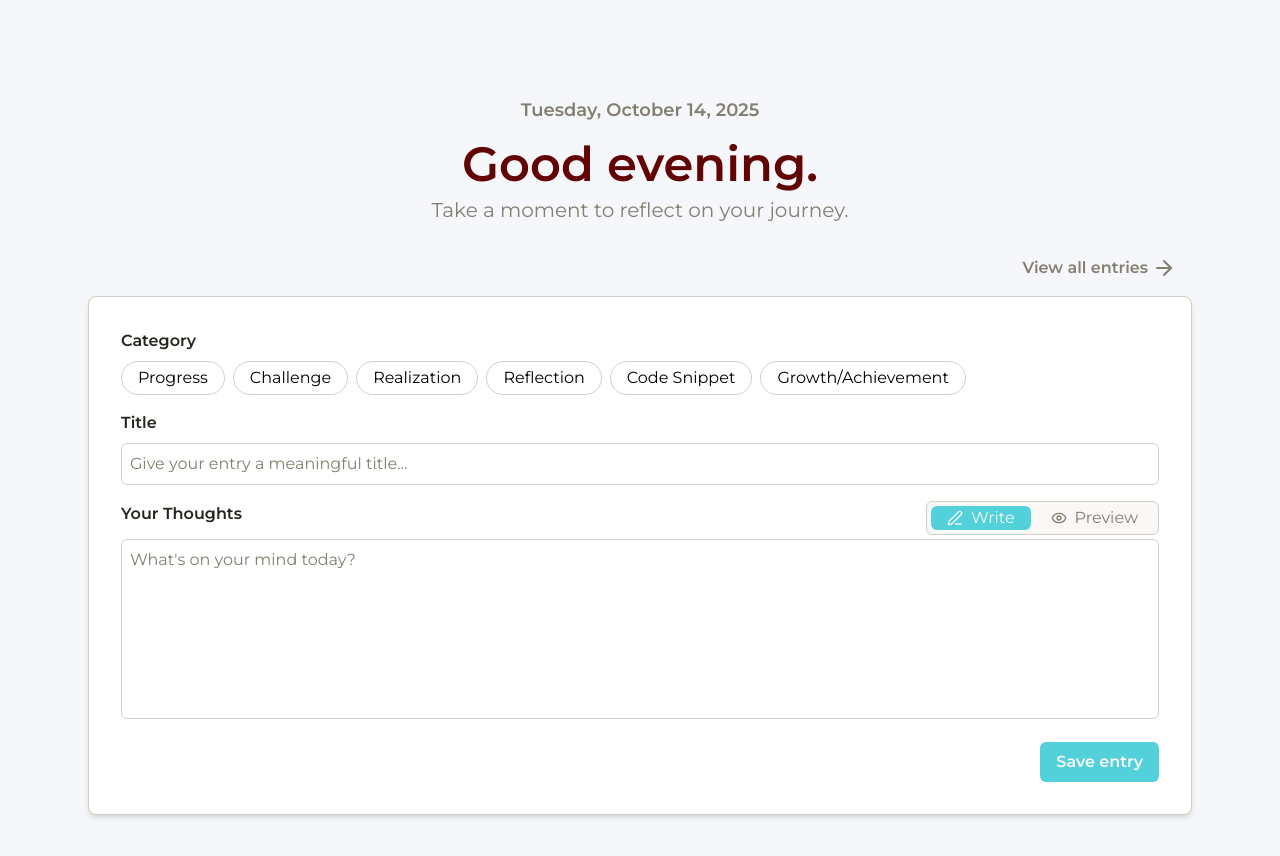
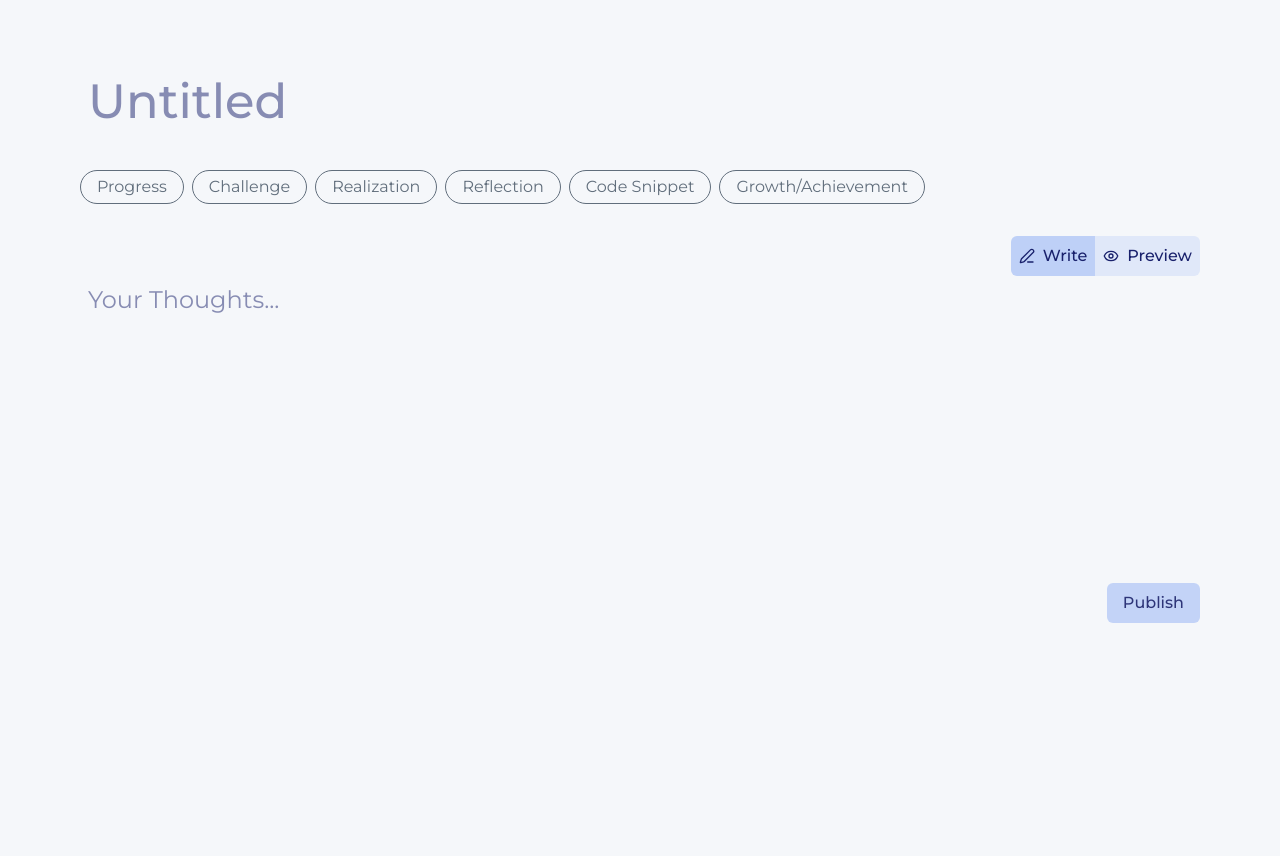
Before and after one commit to jawadvajeeh/edb, a Next.js app: page /write in a window 1280 px wide. Shown: the top 856 px of the page. After the commit the page ends 800 px from the top, so only its background shows below. Built offline with nearby package versions, Linux system fonts and the light colour scheme.

Commit message:
Revamp write page

```diff
--- a/package.json
+++ b/package.json
@@ -11,11 +11,13 @@
   },
   "dependencies": {
     "class-variance-authority": "^0.7.1",
+    "clsx": "^2.1.1",
     "lucide-react": "^0.546.0",
     "next": "15.5.5",
     "react": "19.1.0",
     "react-dom": "19.1.0",
-    "react-markdown": "^10.1.0"
+    "react-markdown": "^10.1.0",
+    "tailwind-merge": "^3.3.1"
   },
   "devDependencies": {
     "@eslint/eslintrc": "^3",
--- a/src/app/(dashboard)/write/page.tsx
+++ b/src/app/(dashboard)/write/page.tsx
@@ -1,13 +1,14 @@
 'use client';
 
+import React from 'react';
+import { EntryTitleInput } from '@/components/features/entry-title-input';
 import { MainContainer } from '@/components/layout/main-container';
+import { Navbar } from '@/components/layout/navbar';
 import AutoResizeTextarea from '@/components/ui/auto-resize-textarea';
 import { ToggleGroupItem, ToggleGroupRoot } from '@/components/ui/toggle-group';
-import { formatDateReadable, getGreeting } from '@/lib/utils';
-import { ArrowRight, Eye, PenLine } from 'lucide-react';
-import Link from 'next/link';
-import React from 'react';
 import Markdown from 'react-markdown';
+import { Button } from '@/components/ui/button';
+import { Eye, PenLine, SendHorizontal } from 'lucide-react';
 
 const categories = [
   {
@@ -39,41 +40,38 @@ const categories = [
 type Mode = 'write' | 'preview';
 
 function Write() {
+  const [title, setTitle] = React.useState('');
   const [category, setCategory] = React.useState<string | null>(null);
   const [mode, setMode] = React.useState<Mode>('write');
   const [content, setContent] = React.useState('');
+  const [isSubmitEnabled, setIsSubmitEnabled] = React.useState(false);
+
+  React.useEffect(() => {
+    if (category !== null && content !== '' && title !== '') {
+      setIsSubmitEnabled(true);
+    } else {
+      setIsSubmitEnabled(false);
+    }
+  }, [category, content, title]);
+
+  function handleSubmit() {
+    alert('Submit');
+  }
 
   return (
+    <div>
+      <Navbar />
       <MainContainer>
-      <div className="flex flex-col items-center px-2 py-2 md:py-24">
-        <div className="flex flex-col items-center gap-4">
-          <h3 className="text-text100 font-semibold md:text-lg">{formatDateReadable()}</h3>
-          <div className="flex flex-col items-center gap-2">
-            <h1 className="text-supporting100 text-center text-4xl font-semibold md:text-5xl">
-              {getGreeting()}
-            </h1>
-            <p className="text-text100 text-lg md:text-xl">
-              Take a moment to reflect on your journey.
-            </p>
-          </div>
-        </div>
-        <div className="mt-4 flex w-full justify-end gap-1 p-4">
-          <Link className="text-text100 font-semibold" href="/entries">
-            View all entries
-          </Link>
-          <ArrowRight color="hsl(41, 8%, 48%)" />
-        </div>
-        <div className="border-border100 flex w-full flex-col gap-4 rounded-lg border bg-white p-4 shadow-md md:p-8">
-          <div>
-            <h4 className="text-text500 mb-2 font-semibold">Category</h4>
+        <EntryTitleInput type="text" value={title} onChange={(e) => setTitle(e.target.value)} />
+        <div className="mt-8">
           <ToggleGroupRoot
-              className="flex flex-wrap gap-2"
             value={category}
             onValueChange={setCategory}
+            className="flex flex-wrap gap-2"
           >
             {categories.map((cat) => (
               <ToggleGroupItem
-                  className="border-border100 data-[state=on]:bg-primary100 data-[state=on]:text-bg100 rounded-full border px-2 py-1 md:px-4"
+                className="border-cool-grey-500 text-cool-grey-500 rounded-full border px-2 py-1 transition-colors data-[state=on]:border-indigo-900 data-[state=on]:bg-indigo-100 data-[state=on]:font-medium data-[state=on]:text-indigo-900 md:px-4"
                 key={cat.value}
                 value={cat.value}
               >
@@ -82,55 +80,61 @@ function Write() {
             ))}
           </ToggleGroupRoot>
         </div>
-          <div>
-            <h4 className="text-text500 mb-2 font-semibold">Title</h4>
-            <input
-              className="my-input placeholder-text100 w-full"
-              placeholder="Give your entry a meaningful title..."
-            />
+        <div className="my-8">
+          <div className="flex w-full justify-end">
+            <div className="flex rounded-md">
+              <Button
+                onClick={() => setMode('write')}
+                data-mode={mode}
+                className="flex items-center gap-2 rounded-r-none font-medium data-[mode=preview]:bg-indigo-50"
+              >
+                <PenLine size={16} />
+                <span className="hidden md:block">Write</span>
+              </Button>
+              <Button
+                onClick={() => setMode('preview')}
+                data-mode={mode}
+                className="flex items-center gap-2 rounded-l-none font-medium data-[mode=write]:bg-indigo-50"
+              >
+                <Eye size={16} />
+                <span className="hidden md:block">Preview</span>
+              </Button>
+            </div>
           </div>
           <div>
-            <div className="mb-1 flex items-center justify-between">
-              <h4 className="text-text500 mb-2 font-semibold">Your Thoughts</h4>
-              <div className="bg-bg100 border-border100 text-text100 flex items-center gap-1 rounded-md border p-1">
-                <button
-                  data-mode={mode}
-                  onClick={() => setMode('write')}
-                  className="data-[mode=write]:bg-primary100 data-[mode=write]:text-bg100 flex items-center gap-2 rounded-md px-4"
-                >
-                  <PenLine size={16} />
-                  Write
-                </button>
-                <button
-                  data-mode={mode}
-                  onClick={() => setMode('preview')}
-                  className="data-[mode=preview]:bg-primary100 data-[mode=preview]:text-bg100 flex items-center gap-2 rounded-sm px-4"
-                >
-                  <Eye size={16} />
-                  Preview
-                </button>
-              </div>
-            </div>
             {mode === 'write' ? (
               <AutoResizeTextarea
+                onChange={(e) => setContent(e.target.value)}
                 value={content}
-                minHeight="180px"
-                className="my-input placeholder-text100 w-full"
-                placeholder="What's on your mind today?"
-                onChange={(e) => setContent(e.target.value)}
+                minHeight="300px"
+                placeholder="Your Thoughts..."
+                className="text-cool-grey-800 w-full rounded-md bg-transparent p-2 text-xl placeholder-indigo-900/50 outline-none md:text-2xl"
               />
             ) : (
-              <div className="border-border100 bg-bg100 prose min-h-[200px] max-w-none rounded-md border p-2">
+              <div className="prose-brand min-h-[300px] w-full rounded-md p-2">
+                {content ? (
                   <Markdown>{content}</Markdown>
+                ) : (
+                  <p className="text-cool-grey-300 p-4 text-center text-xl italic md:text-2xl">
+                    Start writing to preview your content
+                  </p>
+                )}
               </div>
             )}
-          </div>
             <div className="flex justify-end">
-            <button className="btn-primary w-full px-4 md:w-auto">Save entry</button>
+              <Button
+                onClick={handleSubmit}
+                disabled={!isSubmitEnabled}
+                className="flex items-center gap-2 px-4 font-medium"
+              >
+                <SendHorizontal color="#19216c" className="md:hidden" strokeWidth={1.5} size={16} />
+                <span className="hidden md:block">Publish</span>
+              </Button>
             </div>
           </div>
         </div>
       </MainContainer>
+    </div>
   );
 }
 
--- a/src/app/globals.css
+++ b/src/app/globals.css
@@ -134,10 +134,12 @@ body {
   background-color: var(--color-cool-grey-50);
 }
 
-.my-input {
-  @apply border-border100 focus:outline-border500 rounded-md border p-2 outline-none focus:outline-1 focus:outline-solid;
+.prose-brand {
+  @apply prose max-w-none;
+
+  font-family: inherit;
+  --tw-prose-body: var(--color-cool-grey-800);
+  --tw-prose-headings: var(--color-indigo-900);
+  --tw-prose-pre-code: var(--color-indigo-50);
+  --tw-prose-pre-bg: var(--color-indigo-950);
 }
-
-.btn-primary {
-  @apply bg-primary100 text-bg100 rounded-md py-2 font-semibold;
-}
--- /dev/null
+++ b/src/components/features/entry-title-input.tsx
@@ -0,0 +1,14 @@
+type InputProps = React.InputHTMLAttributes<HTMLInputElement>;
+
+function EntryTitleInput(props: InputProps) {
+  return (
+    <input
+      className="inline-block w-full rounded-md bg-transparent p-2 text-3xl font-medium text-indigo-900 placeholder-indigo-900/50 outline-indigo-200 transition-all duration-100 ease-in-out focus:outline-2 md:text-5xl"
+      placeholder="Untitled"
+      maxLength={200}
+      {...props}
+    />
+  );
+}
+
+export { EntryTitleInput };
--- a/src/components/ui/button.tsx
+++ b/src/components/ui/button.tsx
@@ -1,15 +1,23 @@
+import { cn } from '@/lib/utils';
 import { cva, VariantProps } from 'class-variance-authority';
 import React from 'react';
 
-function cn(...classes: Array<string | undefined | null | false>) {
-  return classes.filter(Boolean).join(' ');
-}
-
-const base = '';
+const base = 'text-indigo-900 rounded-md disabled:opacity-90';
 
 export const buttonVariants = cva(base, {
-  variants: {},
-  defaultVariants: {},
+  variants: {
+    variant: {
+      primary: 'bg-indigo-100',
+    },
+    size: {
+      base: 'text-base p-2',
+      small: 'text-sm px-2 py-1',
+    },
+  },
+  defaultVariants: {
+    variant: 'primary',
+    size: 'base',
+  },
 });
 
 type VariantPropsOfButton = VariantProps<typeof buttonVariants>;
@@ -17,9 +25,16 @@ type VariantPropsOfButton = VariantProps<typeof buttonVariants>;
 type ButtonProps = React.ButtonHTMLAttributes<HTMLButtonElement> & VariantPropsOfButton;
 
 export const Button = React.forwardRef<HTMLButtonElement, ButtonProps>(
-  ({ className, children, ...rest }, ref) => {
+  ({ className, children, variant, size, disabled, ...rest }, ref) => {
+    const isDisabled = disabled;
     return (
-      <button ref={ref} className={cn(buttonVariants({}), className)} {...rest}>
+      <button
+        aria-disabled={isDisabled ? true : undefined}
+        ref={ref}
+        disabled={isDisabled}
+        className={cn(buttonVariants({ variant, size }), className)}
+        {...rest}
+      >
         {children}
       </button>
     );
--- /dev/null
+++ b/src/components/ui/card.tsx
@@ -0,0 +1,18 @@
+import { cn } from '@/lib/utils';
+
+type CardProps = {
+  children: React.ReactNode;
+} & React.HTMLAttributes<HTMLDivElement>;
+// className="border-border100 flex w-full flex-col gap-4 rounded-lg border bg-white p-4 shadow-md md:p-8"
+
+const base = 'flex flex-col p-4 md:p-8 bg-cool-grey-50 rounded-xl gap-4';
+
+function Card({ children, className, ...props }: CardProps) {
+  return (
+    <div {...props} className={cn(base, className)}>
+      {children}
+    </div>
+  );
+}
+
+export { Card };
--- a/src/lib/utils.ts
+++ b/src/lib/utils.ts
@@ -1,3 +1,6 @@
+import { clsx } from "clsx";
+import { twMerge } from "tailwind-merge";
+
 export function formatDateReadable(timestamp: number = Date.now()): string {
 	const date = new Date(timestamp);
 	return date.toLocaleDateString('en-US', {
@@ -17,3 +20,10 @@ export function getGreeting(date: Date = new Date()): string {
 	if (hour < 21) return 'Good evening.';
 	return 'Good night';
 }
+
+
+
+// eslint-disable-next-line @typescript-eslint/no-explicit-any
+export function cn(...inputs: any[]) {
+	return twMerge(clsx(inputs));
+}
```
Also changed, not shown: 1 other file (tests, documents, lock files or other folders). Lines whose indentation alone changed are shown as unchanged.
